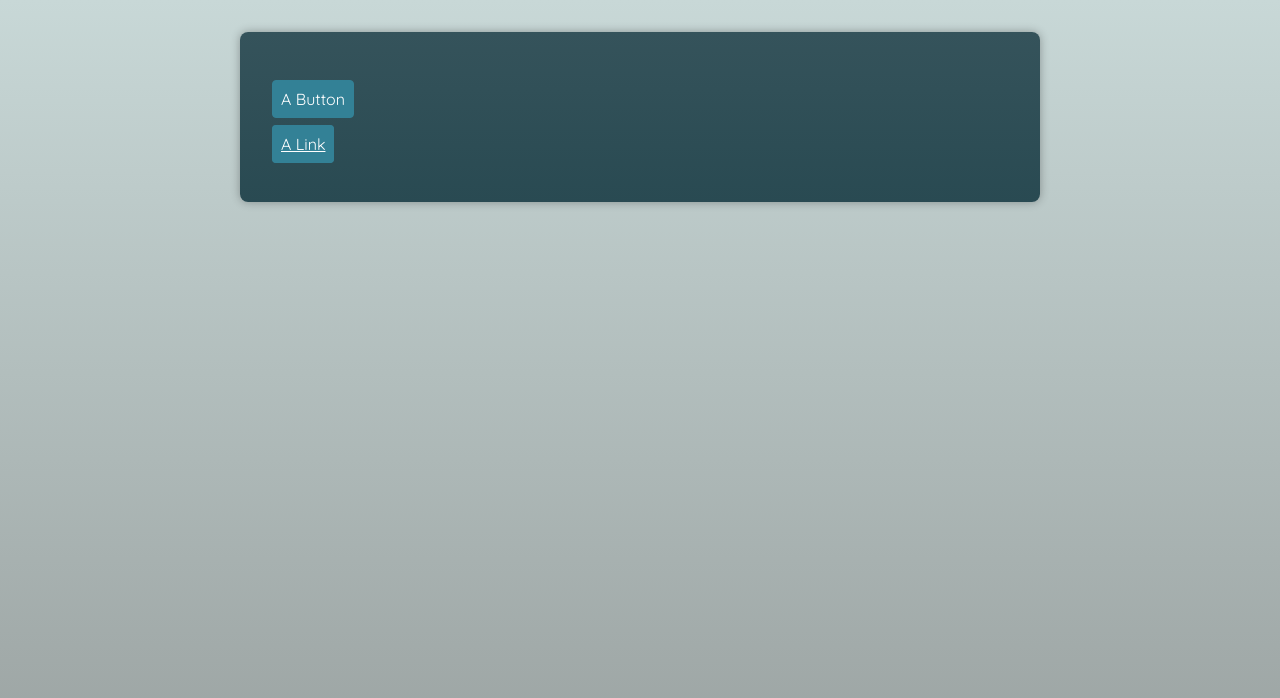
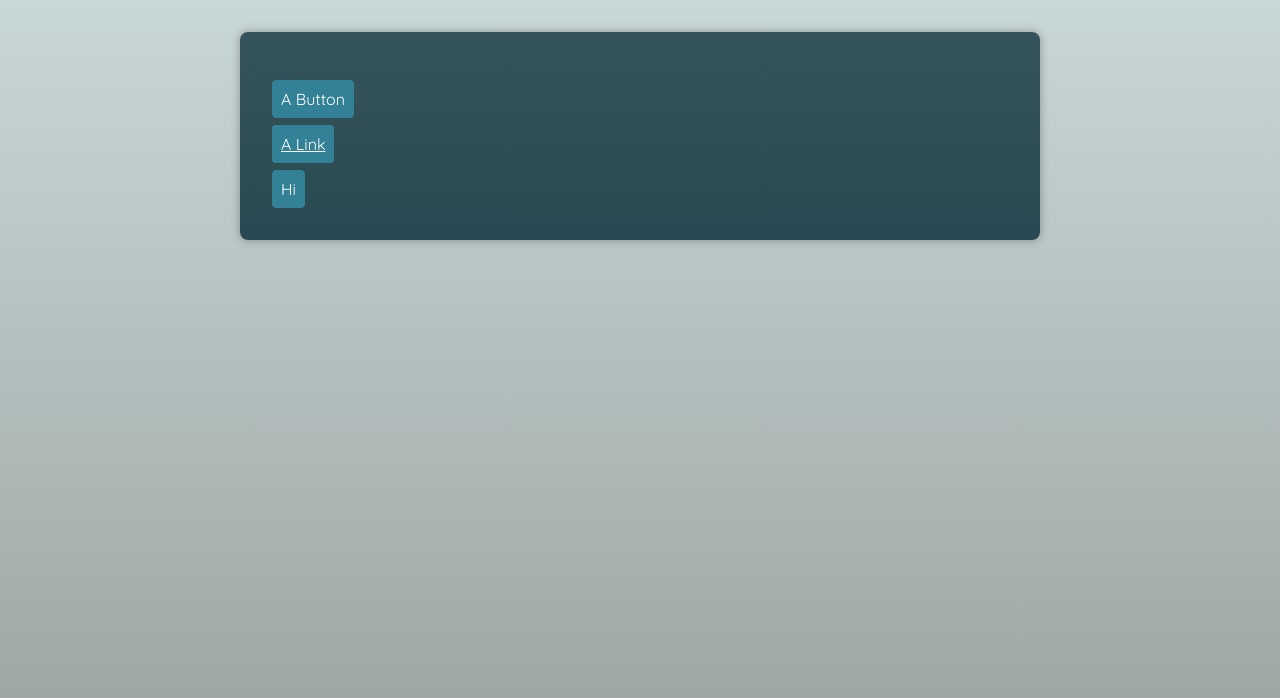
Before and after one commit to rishikesh-negi/advanced-ts-react, a React (Vite) app: page / in a window 1280 px wide. Shown: the top 698 px of the page. Built offline with nearby package versions, Linux system fonts and the light colour scheme; a web font is replaced by a local one.

Commit message:
Included the polymorphic component in the layout for testing

```diff
--- a/src/App.tsx
+++ b/src/App.tsx
@@ -1,4 +1,5 @@
 import Button from "./components/Button";
+import Container from "./components/Container";
 
 function App() {
   return (
@@ -9,6 +10,7 @@ function App() {
       <p>
         <Button href="https://google.com">A Link</Button>
       </p>
+      <Container asElement={Button}>Hi</Container>
     </main>
   );
 }
```
